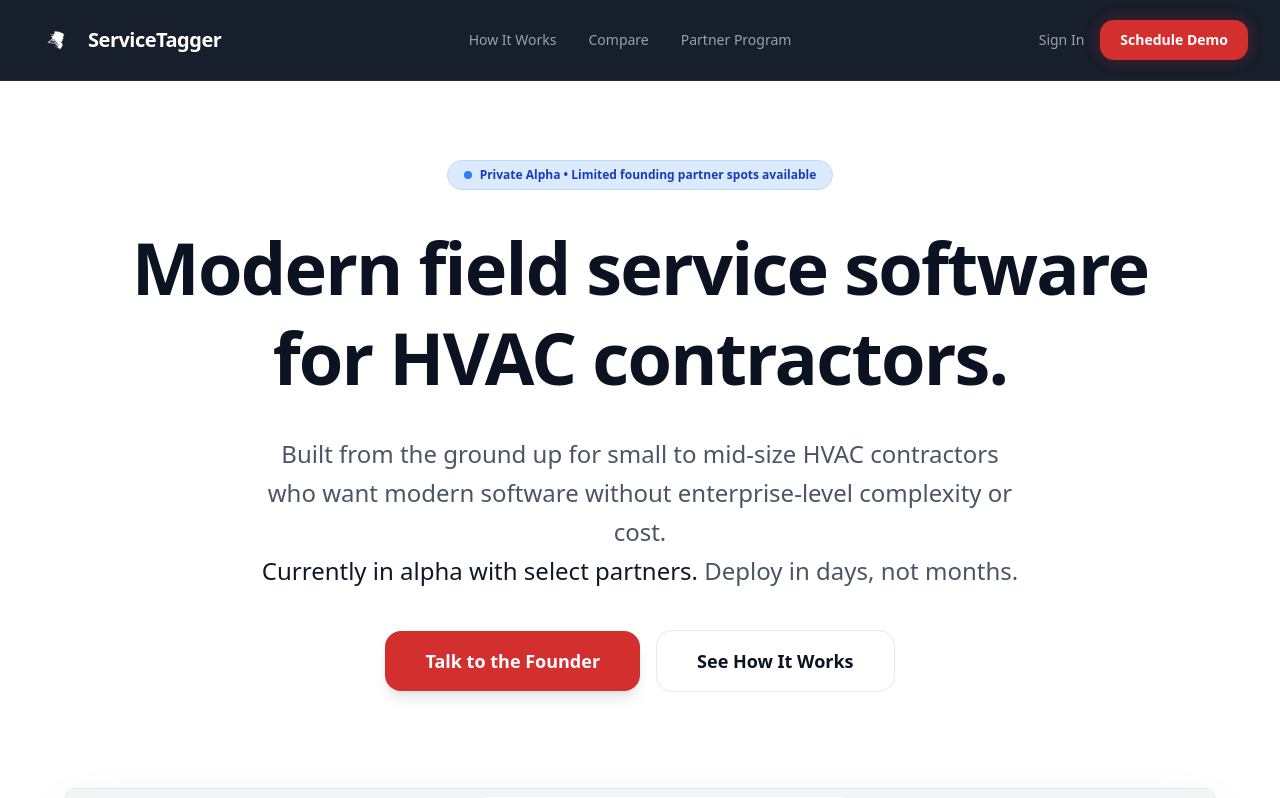
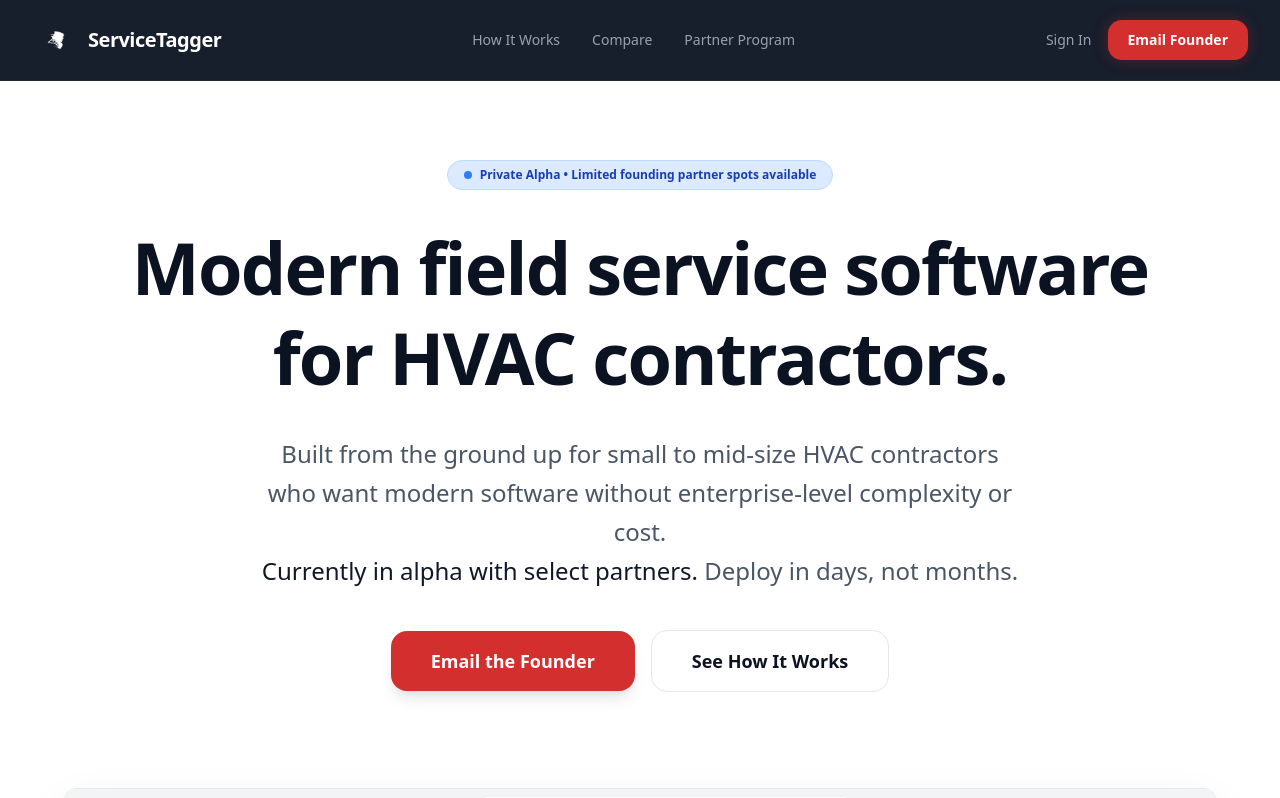
Before and after one commit to Beteage/ServiceTagger-fixed, a React (Vite) app in the folder client/: page / in a window 1280 px wide. Shown: the top 798 px of the page. Built offline with nearby package versions, Linux system fonts and the light colour scheme.

Commit message:
feat: replace calendly links with founder email

```diff
--- a/client/src/pages/LandingPage.tsx
+++ b/client/src/pages/LandingPage.tsx
@@ -37,12 +37,10 @@ const LandingPage = () => {
                                 Sign In
                             </Link>
                             <a
-                                href="https://calendly.com"
-                                target="_blank"
-                                rel="noopener noreferrer"
+                                href="mailto:founder@servicetagger.com"
                                 className="bg-[#D32F2F] hover:bg-[#B71C1C] text-white px-5 py-2.5 rounded-md text-sm font-bold transition-all shadow-[0_0_15px_rgba(211,47,47,0.3)] hover:shadow-[0_0_25px_rgba(211,47,47,0.5)] transform hover:-translate-y-0.5"
                             >
-                                Schedule Demo
+                                Email Founder
                             </a>
                         </div>
                     </div>
@@ -72,12 +70,10 @@ const LandingPage = () => {
 
                     <div className="flex flex-col sm:flex-row items-center justify-center gap-4 mb-24">
                         <a
-                            href="https://calendly.com"
-                            target="_blank"
-                            rel="noopener noreferrer"
+                            href="mailto:founder@servicetagger.com"
                             className="w-full sm:w-auto px-10 py-4 bg-[#D32F2F] hover:bg-[#B71C1C] text-white rounded-lg font-bold text-lg transition-all shadow-lg transform hover:-translate-y-0.5 flex items-center justify-center gap-2"
                         >
-                            Talk to the Founder
+                            Email the Founder
                         </a>
                         <a
                             href="#how-it-works"
@@ -260,7 +256,7 @@ const LandingPage = () => {
                                 <div className="font-bold text-white">Luke Beteag</div>
                                 <div className="text-sm text-blue-400">Founder, ServiceTagger</div>
                             </div>
-                            <a href="https://calendly.com" target="_blank" className="px-6 py-3 bg-white text-[#0b1221] font-bold rounded-lg hover:bg-gray-100 transition-colors whitespace-nowrap">
+                            <a href="mailto:founder@servicetagger.com" className="px-6 py-3 bg-white text-[#0b1221] font-bold rounded-lg hover:bg-gray-100 transition-colors whitespace-nowrap">
                                 Apply for Partner Program
                             </a>
                         </div>
```
